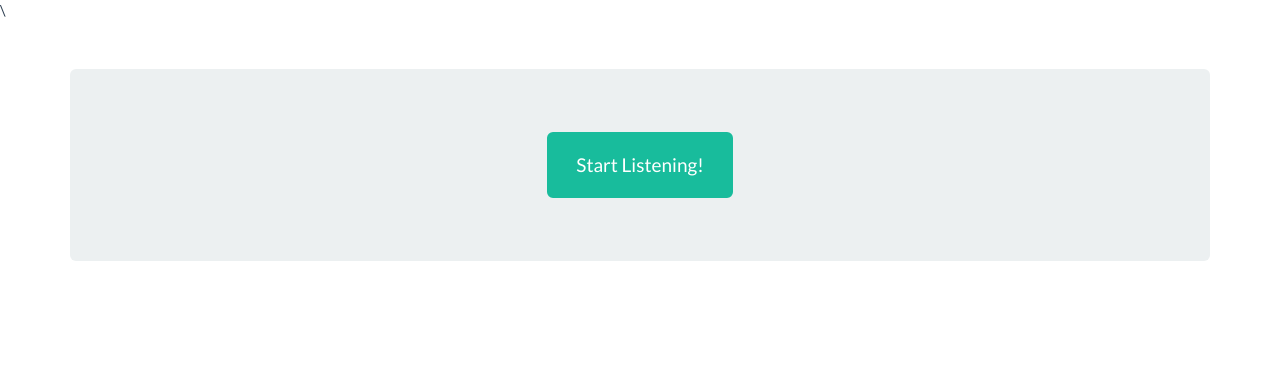
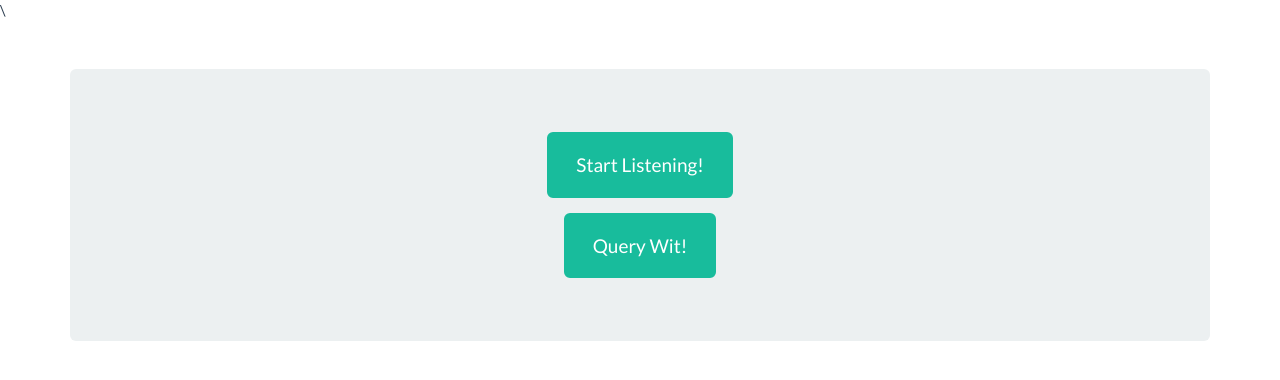
Before and after one commit to ishanhan/caller.ai, a Flask app: page / in a window 1280 px wide. Shown: the top 380 px of the page. Run offline with Flask 2, Linux system fonts and the light colour scheme; some libraries are stand-ins or nearby versions.

Commit message:
querying wit.ai done

```diff
--- a/templates/index.html
+++ b/templates/index.html
@@ -19,6 +19,7 @@
 
             <p class="lead"></p>
             <p class="text-center"><a class="btn btn-lg btn-success" href="showRec" role="button">Start Listening!</a>
+            <p class="text-center"><a class="btn btn-lg btn-success" href="wit" role="button">Query Wit!</a>
             </p>
         </div>
 
```
